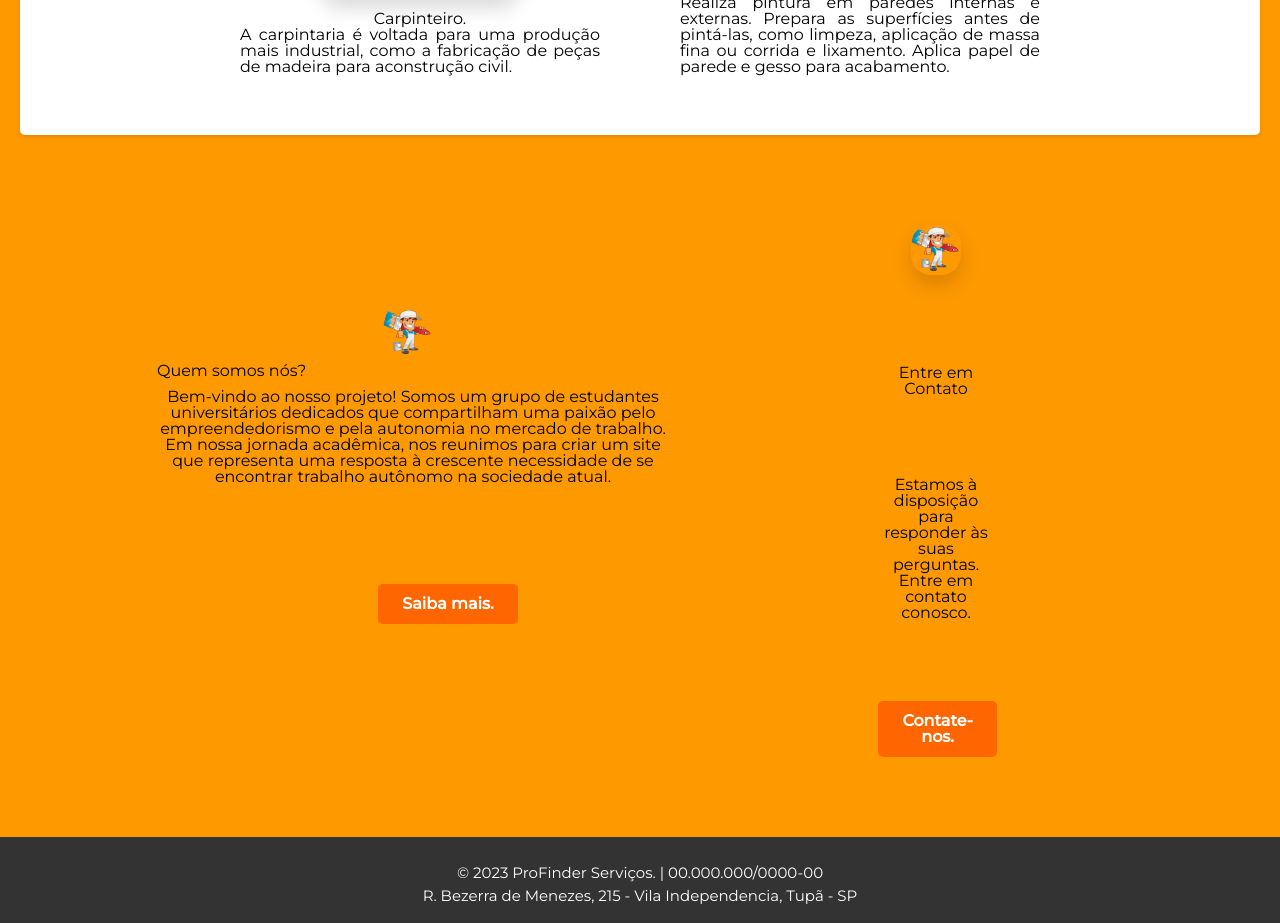
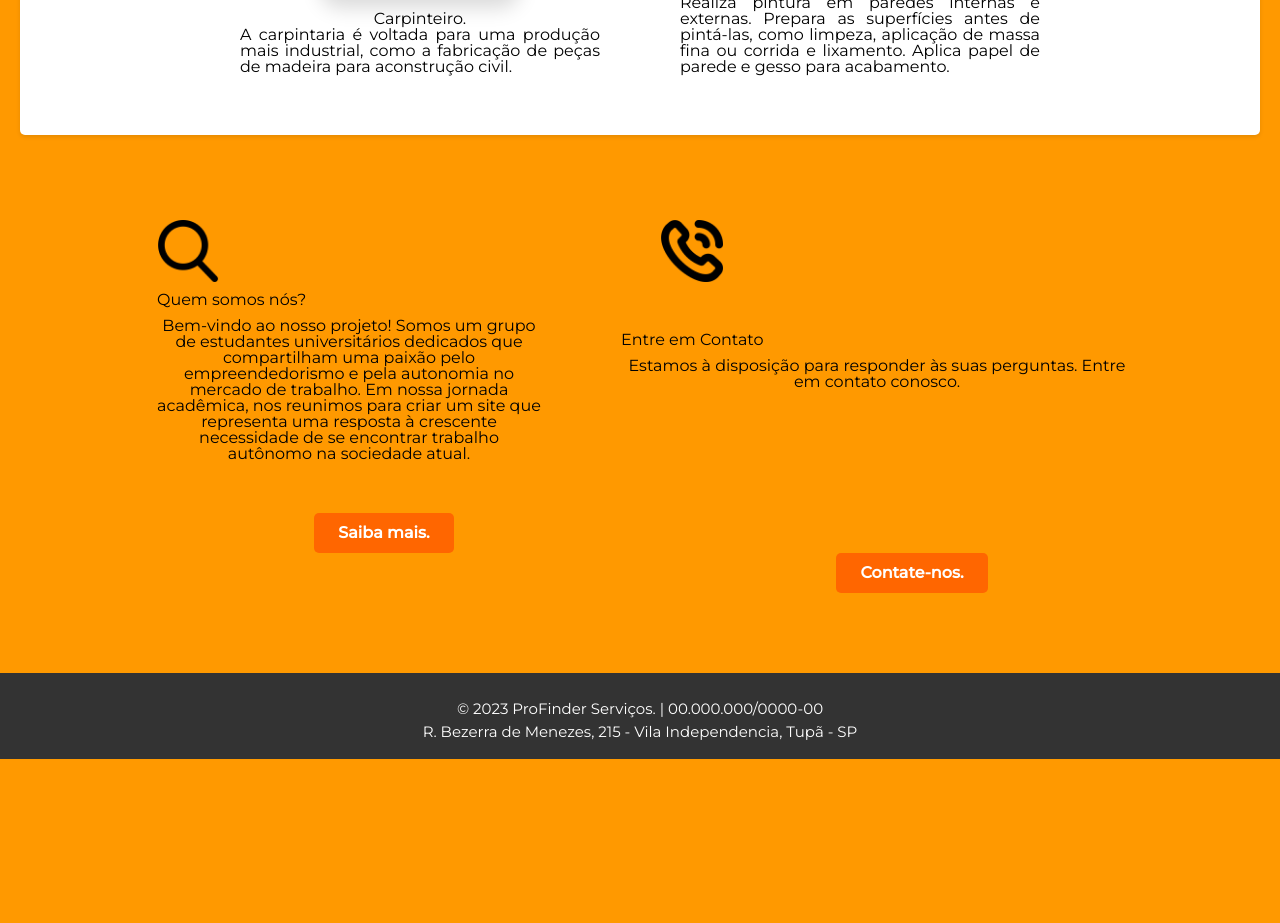
Before and after one commit to TCC2023/profinderfrontend, a React (Create React App) app: page / in a window 1280 px wide. Shown: the part 1280-2203 px from the top of the page. After the commit the page ends 2039 px from the top, so only its background shows below. Built offline with nearby package versions, Linux system fonts and the light colour scheme.

Commit message:
23/10/2023

```diff
--- a/public/styles.css
+++ b/public/styles.css
@@ -6,7 +6,6 @@ body {
     margin: 0;
     padding: 0;
     background-color: #ff9900;
-
 }
 .topo {
     text-align: center;
@@ -15,7 +14,6 @@ body {
     background-position: center;
     color: #fff;
 }
-
 .topo h1 {
     font-size: 48px;
     margin-bottom: 20px;
@@ -27,7 +25,6 @@ body {
     margin-bottom: 30px;
     color: #333
 }
-
 .btn {
     display: inline-block;
     padding: 12px 24px;
--- a/src/components/App.jsx
+++ b/src/components/App.jsx
@@ -4,6 +4,7 @@ import { BrowserRouter, Routes, Route } from 'react-router-dom';
 import Home from "./pages/home/home";
 import CadUsuario from "./pages/cadUsuario/cadUsuario";
 import Contato from "./pages/contato/contato";
+import Sobre from "./pages/sobre/sobre";
 
 function App() {
   return (
@@ -12,6 +13,7 @@ function App() {
         <Route path="/" element={<Home />} />
         <Route path="/cadusuario" element={<CadUsuario />} />
         <Route path="/contato" element={<Contato />} />
+        <Route path="/sobre" element={<Sobre />} />
       </Routes>
     </BrowserRouter>
   );
--- a/src/components/header/header.jsx
+++ b/src/components/header/header.jsx
@@ -1,7 +1,13 @@
 import React from 'react';
 
+/*import Home from "../../pages/home/home";
+import Servicos from "../../pages/servicos/servicos";
+import Sobre from "../../pages/sobre/sobre";
+import Contato from "../../pages/contato/contato";
+import Login from "../../pages/contato/contato";
+import cadUsuario from "../../pages/cadUsuario/cadUsuario";*/
+
 import './header.css';
-
 import logo from '../../imagens/icons/logo.png';
 
 function Cabecalho() {
@@ -9,21 +15,21 @@ function Cabecalho() {
     <header>
       <div class="nav-login">
         <nav class="navibar">
-        <a href="index.html">
+        <a href="home.jsx">
           <img class="logo" src={logo} />
         </a>
         <div class="centralizar">
           <ul>
-                    <li><a href="index.html">Início</a></li>
-                    <li><a href="#">Serviços</a></li>
-                    <li><a href="#">Sobre Nós</a></li>
-                    <li><a href="#">Contato</a></li>
+            <li><a href="home.jsx">Início</a></li>
+            <li><a href="servicos.jsx">Serviços</a></li>
+            <li><a href="sobre.jsx">Sobre Nós</a></li>
+            <li><a href="contato.jsx">Contato</a></li>
           </ul>
         </div>
         <div class="direita">
           <ul>
-                    <li><a href="login.html">Login</a></li>
-                    <li><a href="cadUsuario.html">Cadastrar-se</a></li>
+            <li><a href="login.jsx">Login</a></li>
+            <li><a href="cadUsuario.jsx">Cadastrar-se</a></li>
           </ul>
         </div>
         </nav>
--- a/src/components/pages/agendamento/agendamento.jsx
+++ b/src/components/pages/agendamento/agendamento.jsx
@@ -7,5 +7,4 @@ function Agendamento(){
         </div>
     );
 }
-
 export default Agendamento;
--- a/src/components/pages/cadUsuario/cadUsuario.jsx
+++ b/src/components/pages/cadUsuario/cadUsuario.jsx
@@ -7,5 +7,4 @@ function cadUsuario(){
         </div>
     );
 }
-
 export default cadUsuario;
--- a/src/components/pages/contato/contato.jsx
+++ b/src/components/pages/contato/contato.jsx
@@ -7,5 +7,4 @@ function Contato(){
         </div>
     );
 }
-
 export default Contato;
--- a/src/components/pages/home/home.css
+++ b/src/components/pages/home/home.css
@@ -1,16 +1,38 @@
+.topo {
+    text-align: center;
+    padding: 100px 0;
+    background-size: cover;
+    background-position: center;
+    color: #fff;
+}
 
-/* Estilos para a seção de contato (contact) */
-.contato {
-    max-width: 100%;
-    height: auto;
+.topo h1 {
+    font-size: 48px;
     margin-bottom: 20px;
-    border-radius: 20px;
-    box-shadow: 0 10px 20px rgba(0, 0, 0, 0.15);
-    display: flexss;
-    margin: 50px;
-    width: 800px;
-    height: auto;
+    color: #fff;
 }
+
+.topo p {
+    font-size: 18px;
+    margin-bottom: 30px;
+    color: #333
+}
+
+.btn {
+    display: inline-block;
+    padding: 12px 24px;
+    background-color: #ff6600;
+    color: #fff;
+    text-decoration: none;
+    border-radius: 5px;
+    font-weight: bold;
+    transition: background-color 0.3s;
+    justify-content: center;
+}
+.btn:hover {
+    background-color: #ff9900;
+}
+
 /* Estilos para a seção de serviços (services) */
 section div {
     text-align: center;
@@ -50,74 +72,64 @@ section div {
     color: black;
     text-align: justify;
 }
-/**************************/
-.sobre {
-    width: 50px;
-    height: 50px;
 
-}
-.contato {
-    width: 50px;
-    height: 50px;
-    display: flex;
-}
-.fim_pagina{
+/* Estilos para a seção "Sobre Nós e Contato" */
+.container_rodape{
     width: 100%;
     display: flex;
     align-items: center;
     justify-content: center;
 }
-/* Estilos para a seção de sobre (about) */
-.sobre {
 
-}
-.sobre h2 {
-    font-size: 32px;
-    margin-bottom: 40px;
-    color: #333;
-}
-.sobre p {
-    font-size: 16px;
-    color: black;
-    text-align: justify;
-}
-.fim_pagina .cardsobre {
+.container_rodape .cardsaibamais {
     width: 40%;
     display: flex;
     flex-direction: column;
     justify-content: center;
 }
+
+
 .box_img-title {
     width:100%;
     display: flex;
-    justify-content: center;
-    align-items: center;
+
     padding: 0px;
 }
-.title-sobre{
+
+.title-saiba{
     padding: 10px;
-    width:50%;
+    width: 100%;
     display: flex;
     align-items: center;
     justify-content: center;
+
 }
-.p-sobre {
+
+.p-saiba {
     width: 100%;
     padding: 5px;
     height: 150px;
 }
-.btn-sobre {
+
+.btn-saiba {
     width:100%;
 }
-.sobre-img {
+
+.saiba-img {
     display: flex;
     justify-content: flex-end;
     align-items: center;
     padding: 5px;
     width:50%;
 }
-.title-sobre {
+
+.title-saiba {
     display: flex;
     justify-content: flex-start;
     padding: 5px;
 }
+
+.saiba-img, .conticon{
+    width:62px;
+    height:62px;
+  }
--- a/src/components/pages/home/home.jsx
+++ b/src/components/pages/home/home.jsx
@@ -1,8 +1,8 @@
 import React from "react";
+
 
 import Cabecalho from "../../header/header";
 import Rodape from "../../footer/footer";
-import Sobre from "../../pages/sobre/sobre";
 
 import './home.css';
 
@@ -10,8 +10,8 @@ import manuteletrica from '../../../imagens/manuteletrica.png';
 import pedreiro from '../../../imagens/pedreiro.png';
 import carpinteiro from '../../../imagens/carpinteiro.png';
 import pintor from '../../../imagens/pintor.png';
-/*import sobre from '../../imagens/icons/sobre.png';
-import contato from '../../imagens/icons/contato.png';*/
+import sobre from '../../../imagens/icons/sobre.png';
+import contato from '../../../imagens/icons/contato.png';
 
 function Home() {
     return (
@@ -27,14 +27,14 @@ function Home() {
 
                 <div className="manuteletrica">
                     <img className="manuteletrica" src={manuteletrica} />
-                    <h3>Eletricista.</h3>
+                    <h3><strong>Eletricista.</strong></h3>
                     <p>Instalações e manutenções elétricas são serviços essenciais relacionados à infraestrutura elétrica de
                         residências, edifícios comerciais e industriais. Eles abrangem uma série de atividades que visam
                         garantir o funcionamento seguro e eficiente dos sistemas elétricos.</p>
                 </div>
                 <div className="pedreiro">
                     <img className="pedreiro" src={pedreiro} />
-                    <h3>Pedreiro / Auxiliar de Pedreiro.</h3>
+                    <h3><strong>Pedreiro / Auxiliar de Pedreiro.</strong></h3>
                     <p>O pedreiro é o profissional da obra que atua na construção das etapas de fundação, paredes e acabamento.
                         Ele deve ter conhecimento sobre o emprego de materiais, sobre ferramentas e equipamentos, sobre as
                         técnicas utilizadas na construção, entre outros.</p>
@@ -46,43 +46,45 @@ function Home() {
                 </div>
                 <div className="pintor">
                     <img className="pintor" src={pintor} />
-                    <h3>Pintor.</h3>
+                    <h3><strong>Pintor.</strong></h3>
                     <p>Realiza pintura em paredes internas e externas. Prepara as superfícies antes de pintá-las, como limpeza,
                         aplicação de massa fina ou corrida e lixamento. Aplica papel de parede e gesso para acabamento.</p>
                 </div>
             </section>
 
-            <section id="cards" className="fim_pagina">
-            <div className="cardsobre">
+            <section id="cards" className="container_rodape">
+            <div className="carsaibamais">
                 <div className="box_img-title">
-                    <img className="sobre" src={pintor} />
+                    <img className="saiba-img" src={sobre} />
                 </div>
-                <div className="title-sobre">
-                    <h3>Quem somos nós?</h3>
+                <div className="title-saiba">
+                    <h3><strong>Quem somos nós?</strong></h3>
                 </div>
-                <div className="p-sobre">
+                <div className="p-saiba">
                     <p>Bem-vindo ao nosso projeto! Somos um grupo de estudantes universitários dedicados que compartilham uma paixão
                         pelo empreendedorismo e pela autonomia no mercado de trabalho. Em nossa jornada acadêmica, nos reunimos para
                         criar um site que representa uma resposta à crescente necessidade de se encontrar trabalho autônomo na
                         sociedade atual.
                     </p>
                 </div>
-                <div className="btn-sobre">
+                <div className="btn-saiba">
                     <a href="../../pages/sobre/sobre" className="btn btn-primary">Saiba mais.</a>
                 </div>
             </div>
 
-            <div className="cardcontato">
-                <div className="box_img-title">
-                    <img className="contato" src={pintor} />
+            <div className="cardsaibamais">
+                <div cclassName="box_img-title">
+                    <div className="saiba-img">
+                        <img className="conticon" src={contato} />
+                    </div>
                 </div>
-                <div className="title-contato">
-                    <h3>Entre em Contato</h3>
+                <div className="title-saiba">
+                    <h3><strong>Entre em Contato</strong></h3>
                 </div>
-                <div className="p-contato">
+                <div className="p-saiba">
                     <p>Estamos à disposição para responder às suas perguntas. Entre em contato conosco.</p>
                 </div>
-                <div className="btn-contato">
+                <div className="btn-saiba">
                     <a href="../../pages/contato/contato" className="btn btn-primary">Contate-nos.</a>
                 </div>
             </div>
--- a/src/components/pages/sobre/sobre.css
+++ b/src/components/pages/sobre/sobre.css
@@ -0,0 +1,50 @@
+.sobrenos {
+    margin: 100px;
+    display: flex;
+    justify-content: center;
+    align-items: center;
+    text-align: center;
+    padding: 0px 0;
+    margin: 0 20px;
+    background-color: #fff;
+    border-radius: 5px;
+    padding: 20px;
+    box-shadow: 0px 2px 4px rgba(0, 0, 0, 0.1);
+}
+.sobrenos h2 {
+    font-size: 32px;
+    margin-bottom: 40px;
+    color: #333;
+}
+.sobrenos img {
+    max-width: 100%;
+    height: auto;
+    margin-bottom: 20px;
+    border-radius: 20px;
+    box-shadow: 0 10px 20px rgba(0, 0, 0, 0.15);
+    display: inline-block;
+    margin: 10px;
+    width: 200px;
+    height: auto;
+}
+.sobrenos p {
+    font-size: 16px;
+    color: black;
+    text-align: justify;
+}
+.quemsomos{
+    width: 50%;
+    padding: 0;
+}
+.contquem {
+    width: 100%;
+    display:flex;
+    justify-content: center;
+    align-items: center;
+    flex-direction: column;
+    width: 100%;
+}
+
+.allquem {
+    margin: 30px;
+}
```
Also changed, not shown: src/components/pages/login/login.css (added), src/components/pages/login/login.jsx (added). Lines whose indentation alone changed are shown as unchanged.
